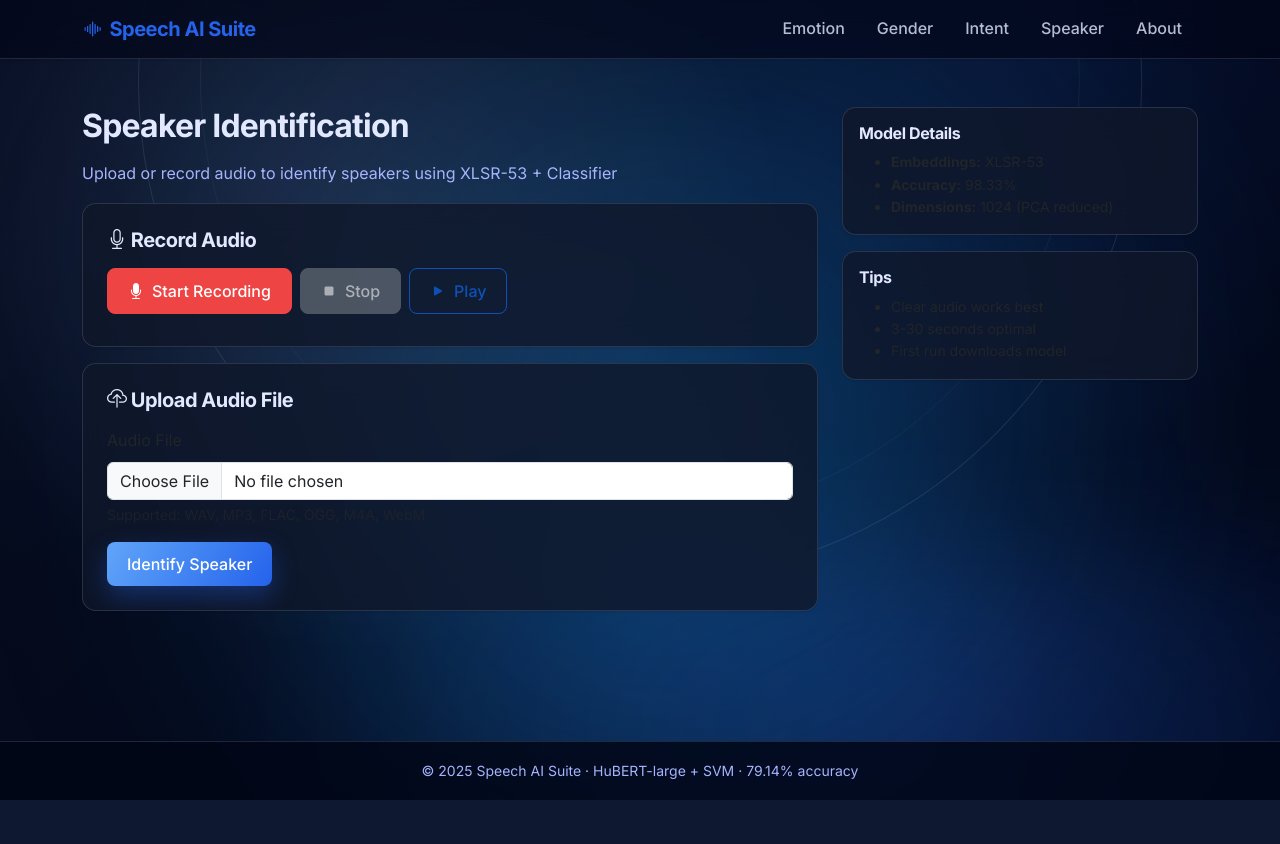
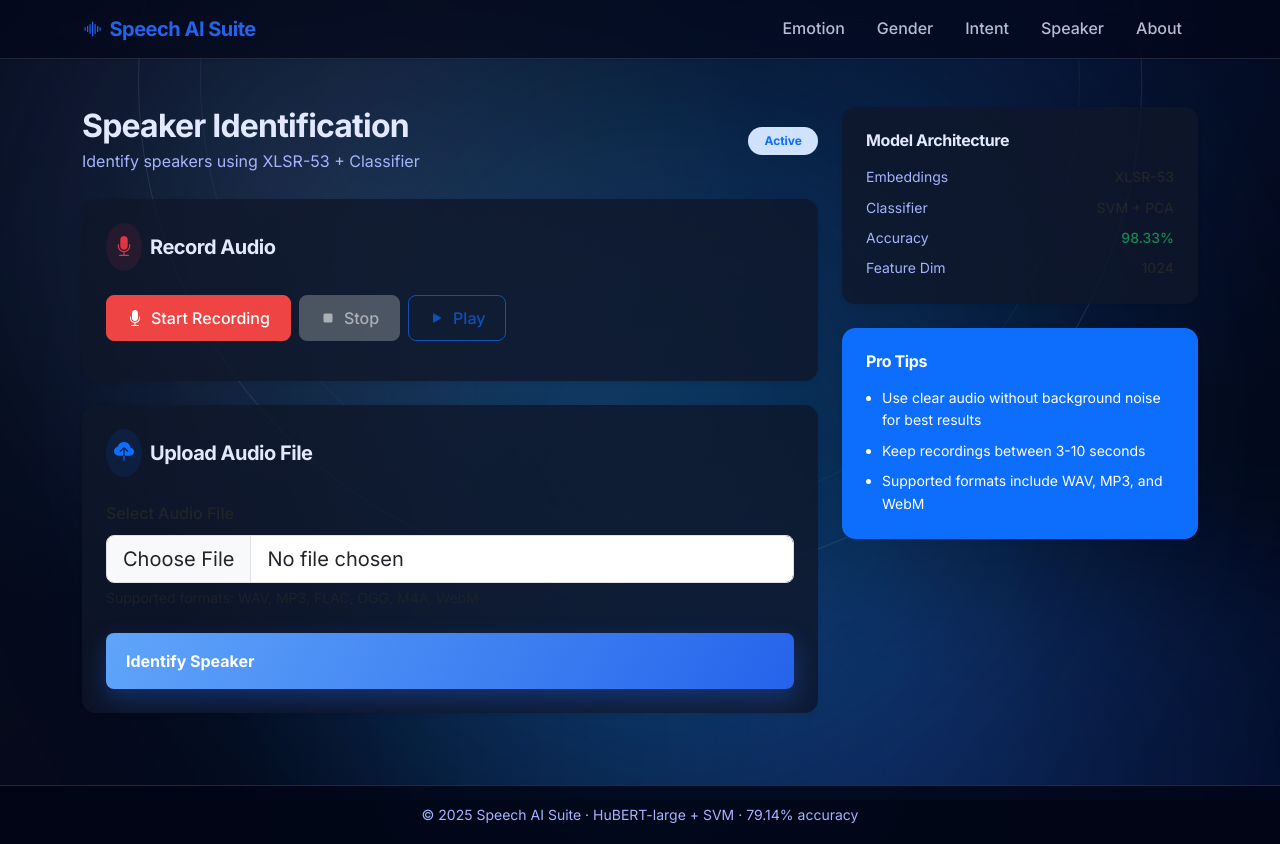
Before and after one commit to sk-inthiyaz/Emotion-classification, a Flask app: page /speaker in a window 1280 px wide. Before the commit the page ends 800 px from the top, so only its background shows below. Run offline with Flask 3, Linux system fonts and the light colour scheme; some libraries are stand-ins or nearby versions.

Commit message:
feat: Add speaker identification page with audio recording, upload, playback, and result display.

```diff
--- a/app/templates/speaker.html
+++ b/app/templates/speaker.html
@@ -1,14 +1,25 @@
 {% extends 'base.html' %}
 {% block content %}
-<div class="row">
+<div class="row animate-fade-in">
   <div class="col-lg-8">
-    <h2 class="mb-3">Speaker Identification</h2>
-    <p class="text-muted">Upload or record audio to identify speakers using XLSR-53 + Classifier</p>
+    <div class="d-flex align-items-center justify-content-between mb-4">
+      <div>
+        <h2 class="mb-1">Speaker Identification</h2>
+        <p class="text-muted mb-0">Identify speakers using XLSR-53 + Classifier</p>
+      </div>
+      <span class="badge bg-primary-subtle text-primary rounded-pill px-3 py-2">Active</span>
+    </div>
 
     <!-- Recording Section -->
-    <div class="card p-4 mb-3" id="recordingCard">
-      <h5 class="mb-3"><i class="bi bi-mic"></i> Record Audio</h5>
-      <div class="d-flex flex-column gap-2">
+    <div class="card p-4 mb-4 border-0 shadow-sm" id="recordingCard">
+      <div class="d-flex align-items-center gap-2 mb-4">
+        <div class="p-2 bg-danger bg-opacity-10 rounded-circle text-danger">
+          <i class="bi bi-mic-fill fs-5"></i>
+        </div>
+        <h5 class="mb-0">Record Audio</h5>
+      </div>
+
+      <div class="d-flex flex-column gap-3">
         <div class="d-flex gap-2 flex-wrap">
           <button class="btn btn-danger" id="recordBtn" type="button">
             <i class="bi bi-mic-fill"></i> Start Recording
@@ -22,19 +33,19 @@
         </div>
 
         <!-- Audio Visualizer for Recording -->
-        <div id="recordedAudioPlayer" class="audio-player d-none">
-          <div class="audio-controls">
-            <div class="audio-time">
-              <span id="recordedCurrentTime">0:00</span> / <span id="recordedDuration">0:00</span>
+        <div id="recordedAudioPlayer" class="d-none">
+          <div class="visualizer-container">
+            <canvas id="recordingCanvas"></canvas>
           </div>
-            <div class="audio-wave">
-              <div class="audio-progress" id="recordedProgress"></div>
-            </div>
+          <div class="d-flex justify-content-between text-muted small mt-2">
+            <span id="recordedCurrentTime">0:00</span>
+            <span id="recordedDuration">0:00</span>
           </div>
         </div>
 
-        <div id="recordingStatus" class="text-muted small"></div>
+        <div id="recordingStatus" class="text-muted small fw-medium"></div>
         <audio id="audioPlayback" class="d-none"></audio>
+
         <button class="btn btn-success d-none" id="useRecordingBtn" type="button">
           <i class="bi bi-check-circle"></i> Use This Recording
         </button>
@@ -42,82 +53,109 @@
     </div>
 
     <!-- Upload Section -->
-    <div class="card p-4 mb-4">
-      <h5 class="mb-3"><i class="bi bi-cloud-upload"></i> Upload Audio File</h5>
+    <div class="card p-4 mb-4 border-0 shadow-sm">
+      <div class="d-flex align-items-center gap-2 mb-4">
+        <div class="p-2 bg-primary bg-opacity-10 rounded-circle text-primary">
+          <i class="bi bi-cloud-upload-fill fs-5"></i>
+        </div>
+        <h5 class="mb-0">Upload Audio File</h5>
+      </div>
+
       <form action="{{ url_for('speaker_predict') }}" method="post" enctype="multipart/form-data" id="speakerForm">
-        <div class="mb-3">
-          <label class="form-label">Audio File</label>
-          <input class="form-control" type="file" name="audio" id="fileInput" accept="audio/*">
-          <div class="form-text">Supported: WAV, MP3, FLAC, OGG, M4A, WebM</div>
+        <div class="mb-4">
+          <label class="form-label fw-medium">Select Audio File</label>
+          <input class="form-control form-control-lg" type="file" name="audio" id="fileInput" accept="audio/*">
+          <div class="form-text">Supported formats: WAV, MP3, FLAC, OGG, M4A, WebM</div>
         </div>
 
         <!-- Audio Preview for Uploaded File -->
-        <div id="uploadedAudioPlayer" class="audio-player d-none mb-3">
-          <div class="d-flex align-items-center gap-2 mb-2">
-            <button class="btn btn-outline-primary btn-sm" id="playUploadedBtn" type="button">
-              <i class="bi bi-play-fill"></i> <span class="play-text">Play</span>
+        <div id="uploadedAudioPlayer" class="d-none mb-4">
+          <div class="d-flex align-items-center gap-3 mb-3">
+            <button class="btn btn-primary rounded-circle p-3" id="playUploadedBtn" type="button"
+              style="width: 50px; height: 50px;">
+              <i class="bi bi-play-fill fs-4"></i>
             </button>
             <div class="flex-grow-1">
-              <div class="audio-time">
-                <span id="uploadedCurrentTime">0:00</span> / <span id="uploadedDuration">0:00</span>
-              </div>
-              <div class="audio-wave">
-                <div class="audio-progress" id="uploadedProgress"></div>
+              <div class="visualizer-container mt-0" style="height: 80px;">
+                <canvas id="playbackCanvas"></canvas>
               </div>
             </div>
+          </div>
+          <div class="d-flex justify-content-between text-muted small px-1">
+            <span id="uploadedCurrentTime">0:00</span>
+            <span id="uploadedDuration">0:00</span>
           </div>
         </div>
 
         <audio id="uploadedAudioPlayback" class="d-none"></audio>
 
-        <button class="btn btn-primary" type="submit" id="submitBtn">
-          <span class="btn-text">Identify Speaker</span>
+        <button class="btn btn-primary w-100 py-3" type="submit" id="submitBtn">
+          <span class="btn-text fw-bold">Identify Speaker</span>
           <span class="spinner-border spinner-border-sm ms-2 d-none" id="spinner"></span>
         </button>
       </form>
     </div>
 
     {% if result %}
-    <div class="card p-4">
-      <h5 class="mb-3">Result</h5>
-      <div class="prediction-label mb-4">
-        <span class="badge bg-primary">{{ result.label }}</span>
+    <div class="card p-4 border-0 shadow-sm animate-fade-in">
+      <h5 class="mb-4">Identification Result</h5>
+      <div class="text-center mb-5">
+        <div class="display-1 mb-2">🗣️</div>
+        <h3 class="text-capitalize fw-bold text-primary">{{ result.label }}</h3>
+        <p class="text-muted">Identified Speaker</p>
       </div>
 
       {% if result.probabilities %}
-      <h6 class="mb-3">Probabilities</h6>
+      <h6 class="mb-3 text-muted text-uppercase small fw-bold">Confidence Scores</h6>
+      <div class="row g-3">
         {% for label, prob in result.probabilities.items() %}
-      <div class="prob-item">
-        <div class="d-flex justify-content-between mb-1">
-          <span class="fw-semibold">{{ label }}</span>
-          <span class="text-muted">{{ '%.1f' % (prob * 100) }}%</span>
+        <div class="col-md-6">
+          <div class="p-3 bg-light rounded-3">
+            <div class="d-flex justify-content-between mb-2">
+              <span class="fw-semibold text-capitalize">{{ label }}</span>
+              <span class="fw-bold text-primary">{{ '%.1f' % (prob * 100) }}%</span>
             </div>
-        <div class="progress">
-          <div class="progress-bar" style="width: {{ '%.1f' % (prob * 100) }}%;"></div>
+            <div class="progress" style="height: 6px;">
+              <div class="progress-bar" style="width: {{ prob * 100 }}%; opacity: {{ 0.5 + (prob * 0.5) }}"></div>
+            </div>
           </div>
         </div>
         {% endfor %}
+      </div>
       {% endif %}
     </div>
     {% endif %}
   </div>
 
   <div class="col-lg-4">
-    <div class="card info-card p-3 mb-3">
-      <h6>Model Details</h6>
-      <ul class="small mb-0">
-        <li><strong>Embeddings:</strong> XLSR-53</li>
-        <li><strong>Accuracy:</strong> 98.33%</li>
-        <li><strong>Dimensions:</strong> 1024 (PCA reduced)</li>
+    <div class="card p-4 mb-4 border-0 shadow-sm">
+      <h6 class="fw-bold mb-3">Model Architecture</h6>
+      <ul class="list-unstyled small mb-0 d-flex flex-column gap-2">
+        <li class="d-flex justify-content-between">
+          <span class="text-muted">Embeddings</span>
+          <span class="fw-medium">XLSR-53</span>
+        </li>
+        <li class="d-flex justify-content-between">
+          <span class="text-muted">Classifier</span>
+          <span class="fw-medium">SVM + PCA</span>
+        </li>
+        <li class="d-flex justify-content-between">
+          <span class="text-muted">Accuracy</span>
+          <span class="fw-medium text-success">98.33%</span>
+        </li>
+        <li class="d-flex justify-content-between">
+          <span class="text-muted">Feature Dim</span>
+          <span class="fw-medium">1024</span>
+        </li>
       </ul>
     </div>
 
-    <div class="card tips-card p-3">
-      <h6>Tips</h6>
-      <ul class="small mb-0">
-        <li>Clear audio works best</li>
-        <li>3-30 seconds optimal</li>
-        <li>First run downloads model</li>
+    <div class="card p-4 border-0 shadow-sm bg-primary text-white">
+      <h6 class="fw-bold mb-3 text-white">Pro Tips</h6>
+      <ul class="small mb-0 ps-3">
+        <li class="mb-2">Use clear audio without background noise for best results</li>
+        <li class="mb-2">Keep recordings between 3-10 seconds</li>
+        <li>Supported formats include WAV, MP3, and WebM</li>
       </ul>
     </div>
   </div>
@@ -142,9 +180,30 @@
   const playUploadedBtn = document.getElementById('playUploadedBtn');
   const uploadedAudioPlayer = document.getElementById('uploadedAudioPlayer');
 
+  // Immersive background helpers
+  const bodyEl = document.body;
+  let activePlaybacks = 0;
+
+  function updateAudioMood(mode, isActive) {
+    if (mode === 'recording') {
+      bodyEl.classList.toggle('audio-recording', Boolean(isActive));
+      return;
+    }
+
+    if (mode === 'playing') {
+      activePlaybacks = Math.max(0, activePlaybacks + (isActive ? 1 : -1));
+      if (activePlaybacks > 0) {
+        bodyEl.classList.add('audio-playing');
+      } else {
+        bodyEl.classList.remove('audio-playing');
+      }
+    }
+  }
+
   // Audio player helper function
-  function setupAudioPlayer(audioElement, playButton, currentTimeEl, durationEl, progressEl) {
+  function setupAudioPlayer(audioElement, playButton, currentTimeEl, durationEl, visualizer) {
     let isPlaying = false;
+    audioElement.__isTrackingPlayback = false;
 
     audioElement.addEventListener('loadedmetadata', function () {
       durationEl.textContent = formatTime(audioElement.duration);
@@ -152,35 +211,49 @@
 
     audioElement.addEventListener('timeupdate', function () {
       currentTimeEl.textContent = formatTime(audioElement.currentTime);
-      const progress = (audioElement.currentTime / audioElement.duration) * 100;
-      progressEl.style.width = progress + '%';
     });
 
-    audioElement.addEventListener('play', function () {
-      progressEl.classList.add('playing');
-    });
+    const handlePlay = function () {
+      if (!audioElement.__isTrackingPlayback) {
+        audioElement.__isTrackingPlayback = true;
+        updateAudioMood('playing', true);
+      }
+      if (visualizer) visualizer.init(audioElement);
+    };
 
-    audioElement.addEventListener('pause', function () {
-      progressEl.classList.remove('playing');
-    });
+    const handlePause = function () {
+      if (audioElement.__isTrackingPlayback) {
+        audioElement.__isTrackingPlayback = false;
+        updateAudioMood('playing', false);
+      }
+      if (visualizer) visualizer.stop();
+    };
+
+    audioElement.addEventListener('play', handlePlay);
+    audioElement.addEventListener('pause', handlePause);
 
     audioElement.addEventListener('ended', function () {
       isPlaying = false;
+      if (playButton.querySelector('.play-text')) {
         playButton.querySelector('.play-text').textContent = 'Play';
-      playButton.querySelector('i').className = 'bi bi-play-fill';
-      progressEl.style.width = '0%';
-      progressEl.classList.remove('playing');
+      }
+      playButton.querySelector('i').className = 'bi bi-play-fill' + (playButton.querySelector('i').classList.contains('fs-4') ? ' fs-4' : '');
+      handlePause();
     });
 
     playButton.addEventListener('click', function () {
       if (isPlaying) {
         audioElement.pause();
+        if (playButton.querySelector('.play-text')) {
           playButton.querySelector('.play-text').textContent = 'Play';
-        playButton.querySelector('i').className = 'bi bi-play-fill';
+        }
+        playButton.querySelector('i').className = 'bi bi-play-fill' + (playButton.querySelector('i').classList.contains('fs-4') ? ' fs-4' : '');
       } else {
         audioElement.play();
+        if (playButton.querySelector('.play-text')) {
           playButton.querySelector('.play-text').textContent = 'Pause';
-        playButton.querySelector('i').className = 'bi bi-pause-fill';
+        }
+        playButton.querySelector('i').className = 'bi bi-pause-fill' + (playButton.querySelector('i').classList.contains('fs-4') ? ' fs-4' : '');
       }
       isPlaying = !isPlaying;
     });
@@ -200,7 +273,7 @@
     playRecordedBtn,
     document.getElementById('recordedCurrentTime'),
     document.getElementById('recordedDuration'),
-    document.getElementById('recordedProgress')
+    window.recordingVisualizer
   );
 
   // Setup uploaded audio player
@@ -209,14 +282,23 @@
     playUploadedBtn,
     document.getElementById('uploadedCurrentTime'),
     document.getElementById('uploadedDuration'),
-    document.getElementById('uploadedProgress')
+    window.playbackVisualizer
   );
 
   recordBtn.addEventListener('click', async function () {
     try {
       const stream = await navigator.mediaDevices.getUserMedia({ audio: true });
 
-      // Use audio/webm;codecs=opus for better browser compatibility
+      // Ensure the visualizer is visible BEFORE init so it measures size
+      recordedAudioPlayer.classList.remove('d-none');
+
+      // Start visualization
+      if (window.recordingVisualizer) {
+        await window.recordingVisualizer.init(stream);
+      }
+
+      updateAudioMood('recording', true);
+
       const options = { mimeType: 'audio/webm' };
       mediaRecorder = new MediaRecorder(stream, options);
       audioChunks = [];
@@ -226,6 +308,11 @@
       };
 
       mediaRecorder.onstop = () => {
+        // Stop visualization
+        if (window.recordingVisualizer) {
+          window.recordingVisualizer.stop();
+        }
+
         // Create WebM blob
         recordedBlob = new Blob(audioChunks, { type: 'audio/webm' });
         const audioUrl = URL.createObjectURL(recordedBlob);
@@ -234,9 +321,11 @@
         playRecordedBtn.disabled = false;
         useRecordingBtn.classList.remove('d-none');
         recordingStatus.textContent = 'Recording saved. Click Play to listen or Use This Recording to analyze.';
+        recordingStatus.className = 'text-success small fw-medium';
 
         // Stop all tracks
         stream.getTracks().forEach(track => track.stop());
+        updateAudioMood('recording', false);
       };
 
       mediaRecorder.start();
@@ -244,12 +333,13 @@
       stopBtn.disabled = false;
       playRecordedBtn.disabled = true;
       useRecordingBtn.classList.add('d-none');
-      recordedAudioPlayer.classList.add('d-none');
-      recordingStatus.textContent = 'Recording... Click Stop when done.';
-      recordingStatus.classList.add('text-danger');
+      // Already visible above
+      recordingStatus.textContent = 'Recording... Speak now.';
+      recordingStatus.className = 'text-danger small fw-medium animate-pulse';
     } catch (err) {
       recordingStatus.textContent = 'Error: ' + err.message;
-      recordingStatus.classList.add('text-danger');
+      recordingStatus.className = 'text-danger small fw-medium';
+      updateAudioMood('recording', false);
     }
   });
 
@@ -258,24 +348,23 @@
       mediaRecorder.stop();
       recordBtn.disabled = false;
       stopBtn.disabled = true;
-      recordingStatus.classList.remove('text-danger');
+      updateAudioMood('recording', false);
     }
   });
 
   useRecordingBtn.addEventListener('click', function () {
     if (recordedBlob) {
-      // Create a File object with webm extension
       const file = new File([recordedBlob], 'recording.webm', { type: 'audio/webm' });
-
-      // Create a DataTransfer object to set the file input
       const dataTransfer = new DataTransfer();
       dataTransfer.items.add(file);
       fileInput.files = dataTransfer.files;
 
-      // Scroll to upload section
+      // Trigger change event to update UI
+      const event = new Event('change');
+      fileInput.dispatchEvent(event);
+
       document.getElementById('speakerForm').scrollIntoView({ behavior: 'smooth' });
-      recordingStatus.textContent = 'Recording loaded. Click "Identify Speaker" below to analyze.';
-      recordingStatus.classList.add('text-success');
+      recordingStatus.textContent = 'Recording loaded below.';
     }
   });
 
@@ -286,6 +375,10 @@
       const fileUrl = URL.createObjectURL(file);
       uploadedAudioPlayback.src = fileUrl;
       uploadedAudioPlayer.classList.remove('d-none');
+
+      // Reset play button
+      const btn = document.getElementById('playUploadedBtn');
+      btn.querySelector('i').className = 'bi bi-play-fill fs-4';
     } else {
       uploadedAudioPlayer.classList.add('d-none');
     }
```
Lines whose indentation alone changed are shown as unchanged.
